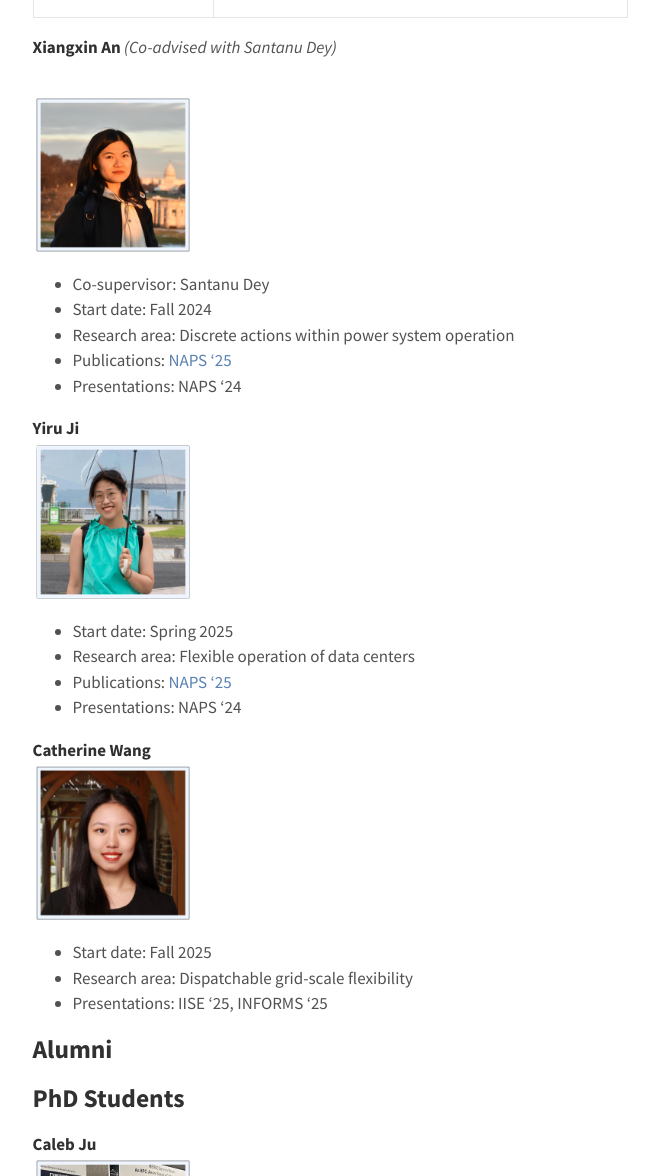
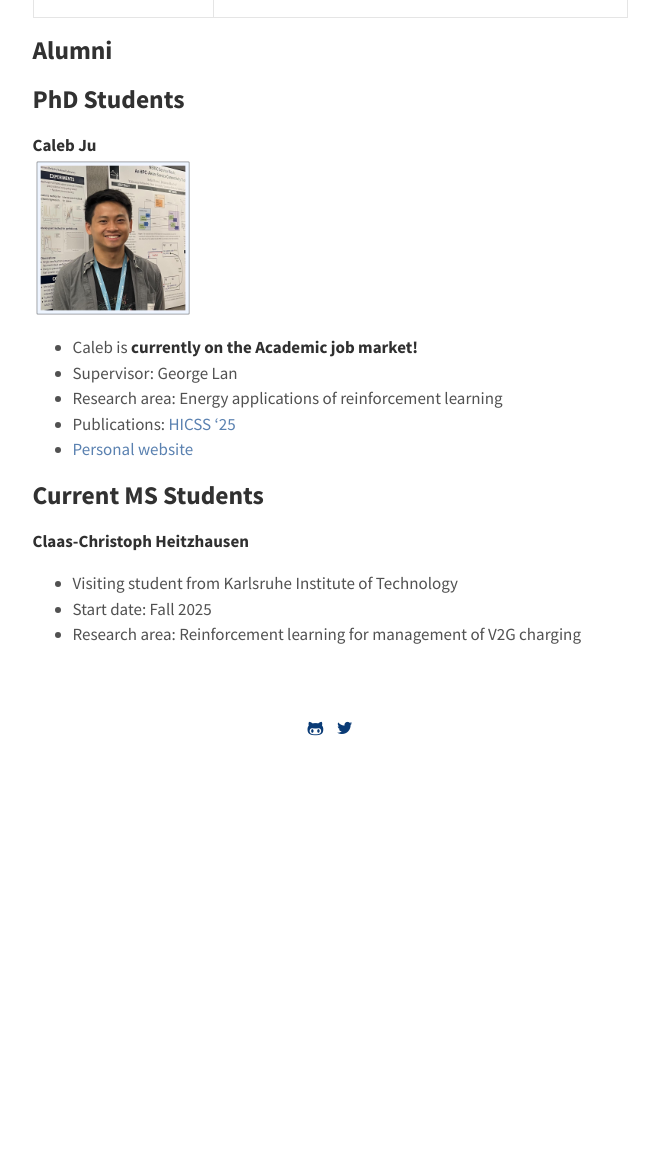
Before and after one commit to constancecrozier/constancecrozier.github.io, a Jekyll site: the page built from group.md, in a window 1280 px wide and 1400 px high, scrolled down 747 px, cut to the strip 224-1400 px from the top of the window. Shown: the whole strip, without its empty margins (310-969 px from the left). Built offline with Jekyll 4.4.1, drawn with Linux system fonts in a browser that asks for light colours; after the commit the page ends 1746 px from its top, so only the background shows below that.

Commit message:
Update group.md

```diff
--- a/group.md
+++ b/group.md
@@ -15,7 +15,7 @@ title: Group Members
   >
 </td>
     <td>
-    	<b>Rina Davila Severiano</b><br><br>
+    	<b>Rina Davila Severiano</b><br>
     	Rina is a PhD candidate in the Industrial Engineering program. Her research investigates the economics of electric long haul freight operations (<a href="files/Electric_HGV.pdf">Preprint 1</a>), and whether fully electrified supply chains can provide long duration demand flexibility. (<a href="files/naps_24.pdf">NAPS24</a>, <a href="https://arxiv.org/pdf/2505.05982">Preprint2</a>).
     </td>
   </tr>
@@ -32,7 +32,7 @@ title: Group Members
       >
     </td>
     <td>
-    	<b>Xiangxin An</b> <i>(Co-advised with Santanu Dey)</i><br><br>
+    	<b>Xiangxin An</b> <i>(Co-advised with Santanu Dey)</i><br>
     	Xiangxin is a PhD student in the Industrial Engineering program. Her research focuses on convex relaxations for AC power flow problems, with the goal of finding optimal decisions in power systems (<a href="files/naps_25.pdf">NAPS'25</a>).
     </td>
   </tr>
@@ -48,7 +48,7 @@ title: Group Members
       >
     </td>
     <td>
-    	<b>Yiru Ji</b> <br><br>
+    	<b>Yiru Ji</b> <br>
     	Yiru is a PhD student in the Industrial Engineering program. Her research focuses on control of GPU-heavy data centers, with the objective of providing grid flexibility(<a href="https://arxiv.org/pdf/2603.27831">HICSS27</a>). She also worked with me during her Masters, where she investigated the role of battery swapping in heavy goods freight electrification(<a href="files/naps_252.pdf">NAPS25</a>).
     </td>
   </tr>
@@ -65,39 +65,13 @@ title: Group Members
       >
     </td>
     <td>
-    	<b>Catherine Wang</b> <br><br>
+    	<b>Catherine Wang</b> <br>
     	Catherine is a PhD student in the Industrial Engineering program. Her research focuses on flexibility from heat pumps during extreme weather events (<a href="files/NAPS26.pdf">NAPS26</a>). She is also currently working with the Georgia Public Service Commission investigating the potential of electrified school buses for energy arbitrage.
     </td>
   </tr>
 </table>
 
 
-
-**Xiangxin An** *(Co-advised with Santanu Dey)*
-<table style="width: 100%; table-layout: fixed;">
-
-</table>
-
-
-<img src="/images/headshot_xiangxin.jpeg" alt="drawing" width="160"/>
-* Co-supervisor: Santanu Dey
-* Start date: Fall 2024
-* Research area: Discrete actions within power system operation
-* Publications: [NAPS '25](files/NAPS_25.pdf)
-* Presentations: NAPS '24
-
-**Yiru Ji**
-<img src="/images/headshot_yiru.jpeg" alt="drawing" width="160"/>
-* Start date: Spring 2025
-* Research area: Flexible operation of data centers
-* Publications: [NAPS '25](files/NAPS_252.pdf)
-* Presentations: NAPS '24
-
-**Catherine Wang**
-<img src="/images/headshot_catherine.png" alt="drawing" width="160"/>
-* Start date: Fall 2025
-* Research area: Dispatchable grid-scale flexibility
-* Presentations: IISE '25, INFORMS '25
 
 <p style="text-align:center;"><h2>Alumni</h2></p>
 
```
